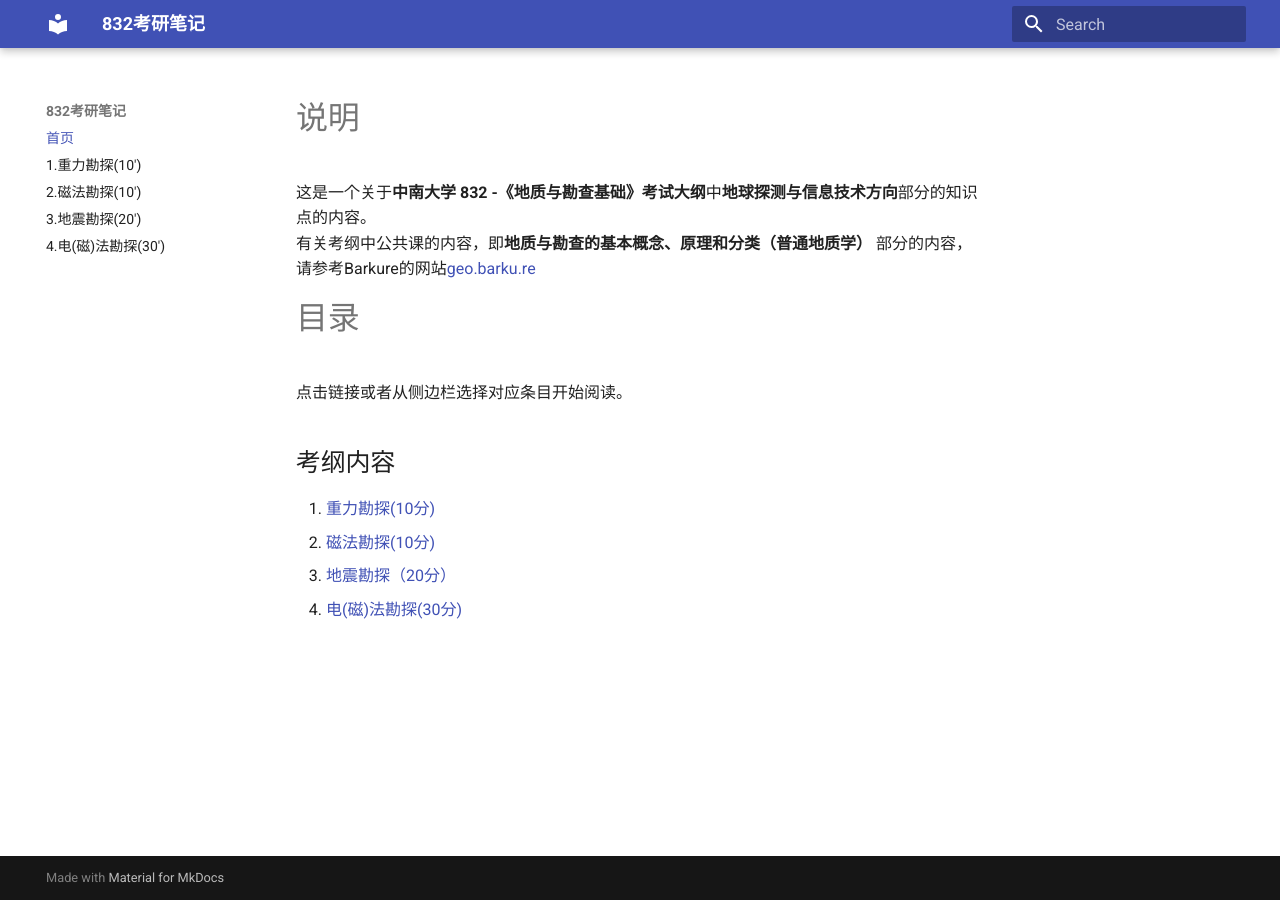
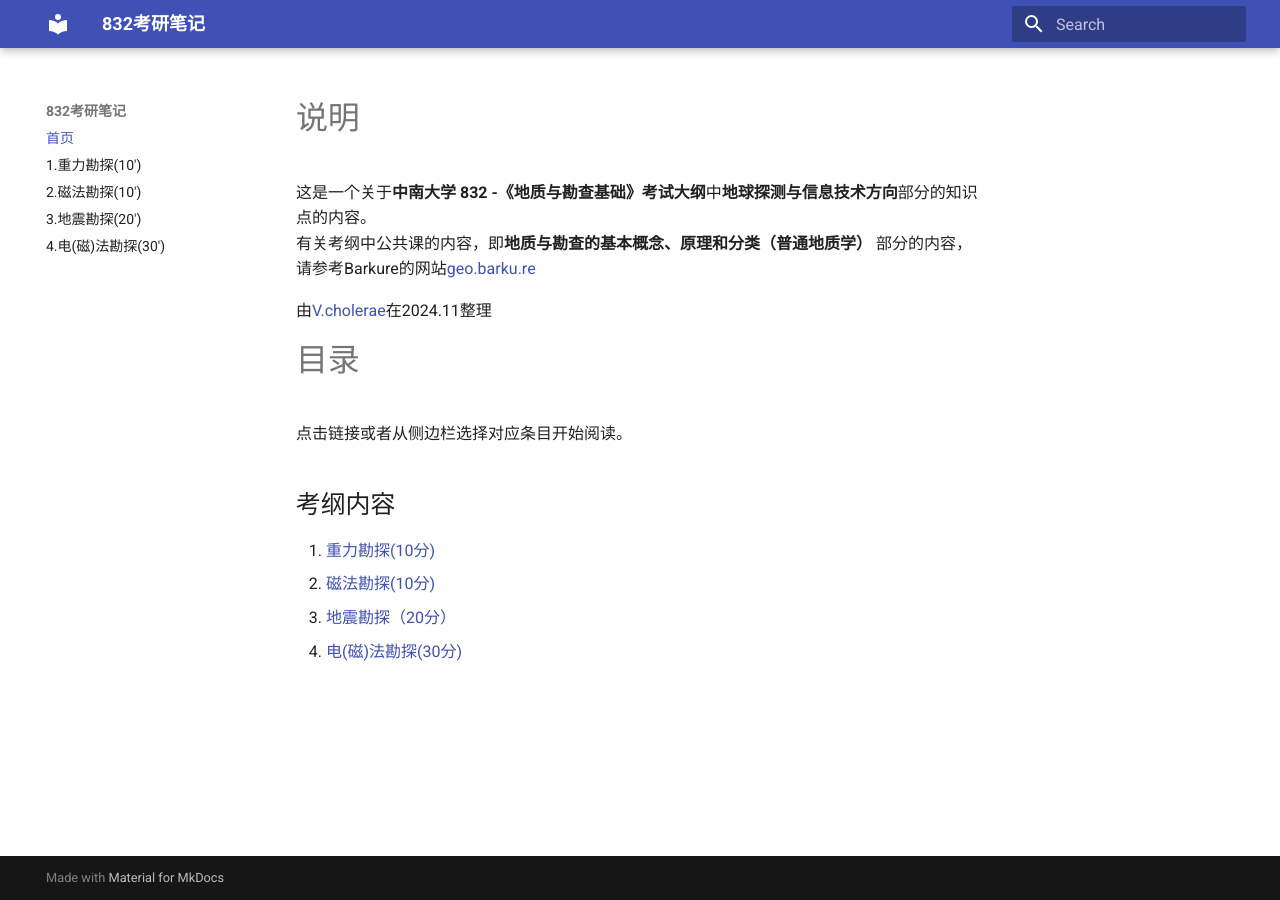
Before and after one commit to Vcholerae1/Geophysic-Notes, an MkDocs documentation site: the page built from docs/index.md, in a window 1280 px wide. Built offline with MkDocs 1.6.1 and Material for MkDocs 9.7.7, drawn with Linux system fonts in a browser that asks for light colours.

Commit message:
change index.md

```diff
--- a/docs/index.md
+++ b/docs/index.md
@@ -1,6 +1,8 @@
 # 说明
 这是一个关于**中南大学 832 -《地质与勘查基础》考试大纲**中**地球探测与信息技术方向**部分的知识点的内容。
 有关考纲中公共课的内容，即**地质与勘查的基本概念、原理和分类（普通地质学）** 部分的内容，请参考Barkure的网站[geo.barku.re](https://geo.barku.re)
+
+由[V.cholerae](https://github.com/Vcholerae1)在2024.11整理
 
 # 目录
 点击链接或者从侧边栏选择对应条目开始阅读。
```
